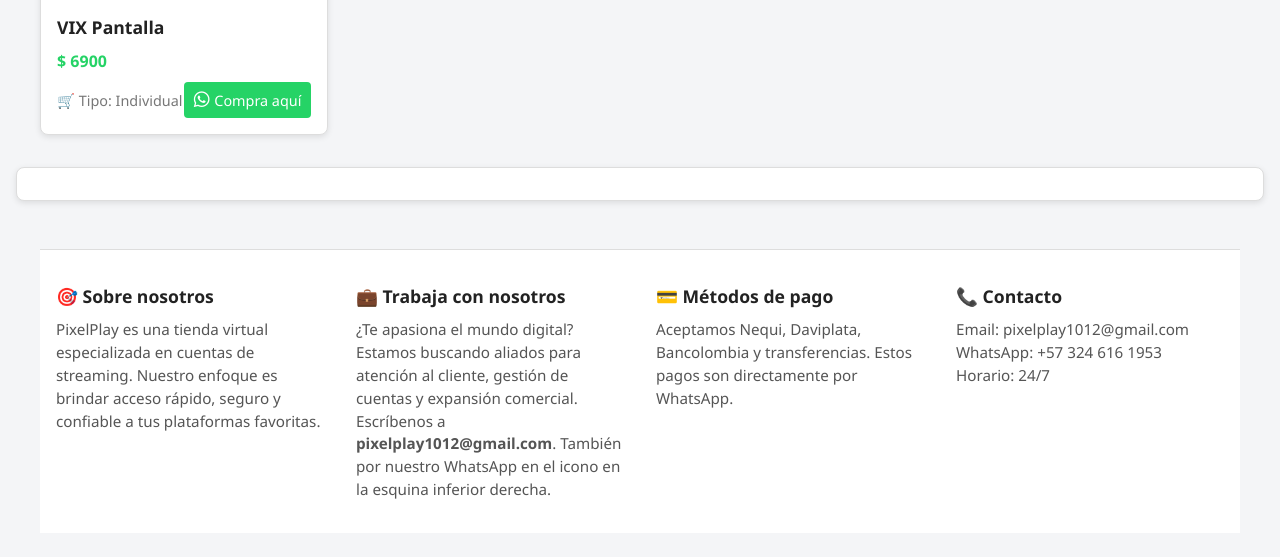
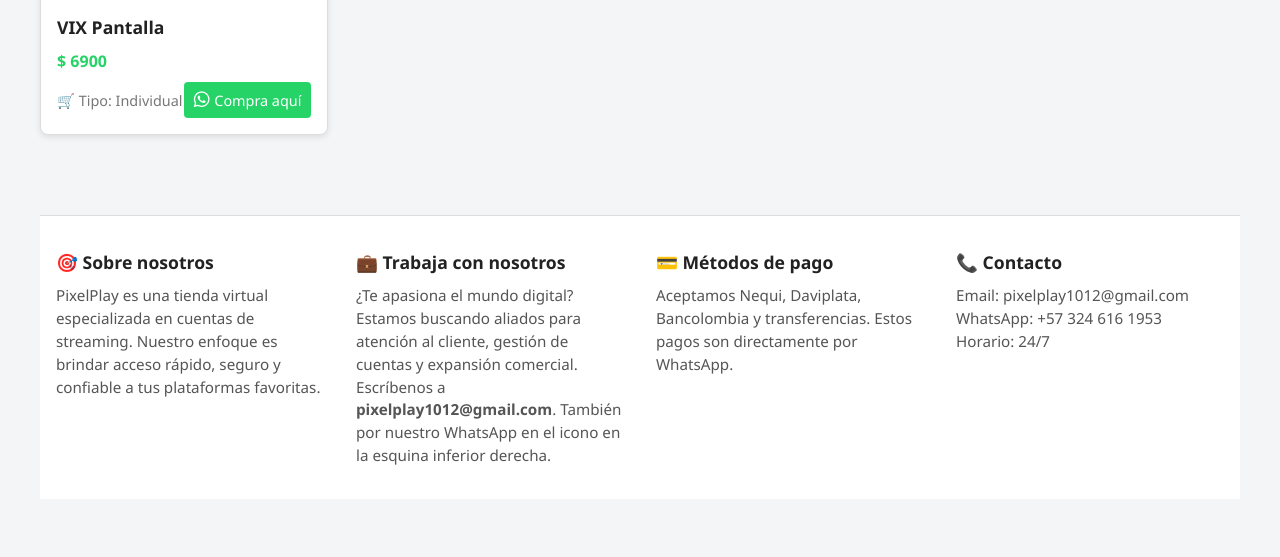
Before and after one commit to blegarda/pixelplay, a plain HTML site: page index.html in a window 1280 px wide. Shown: the part 7243-7800 px from the top of the page. Drawn offline with Linux system fonts and the light colour scheme.

Commit message:
anuncios sin bordes

```diff
--- a/index.html
+++ b/index.html
@@ -117,7 +117,7 @@
   </footer>
 
   <!-- Botón flotante de WhatsApp -->
-  <a href="https://wa.me/573001234567?text=Hola%20PixelPlay%2C%20quiero%20más%20info" class="whatsapp-float" target="_blank" aria-label="Contactar por WhatsApp">
+  <a href="https://wa.me/573246161953?text=Hola%20PixelPlay%2C%20quiero%20más%20info" class="whatsapp-float" target="_blank" aria-label="Contactar por WhatsApp">
     <i class="fab fa-whatsapp"></i>
   </a>
 
--- a/styles.css
+++ b/styles.css
@@ -199,15 +199,14 @@ header {
   background-color: #1ebe5d;
 }
 
-/* Banner nativo */
+/* Banner nativo sin bordes */
 .banner-native {
   margin: 2rem auto;
   text-align: center;
-  padding: 1rem;
-  background-color: #ffffff;
-  border: 1px solid #ddd;
-  border-radius: 8px;
-  box-shadow: 0 2px 6px rgba(0,0,0,0.1);
+  padding: 0;
+  background-color: transparent;
+  border: none;
+  box-shadow: none;
   overflow-x: auto;
 }
 
```
